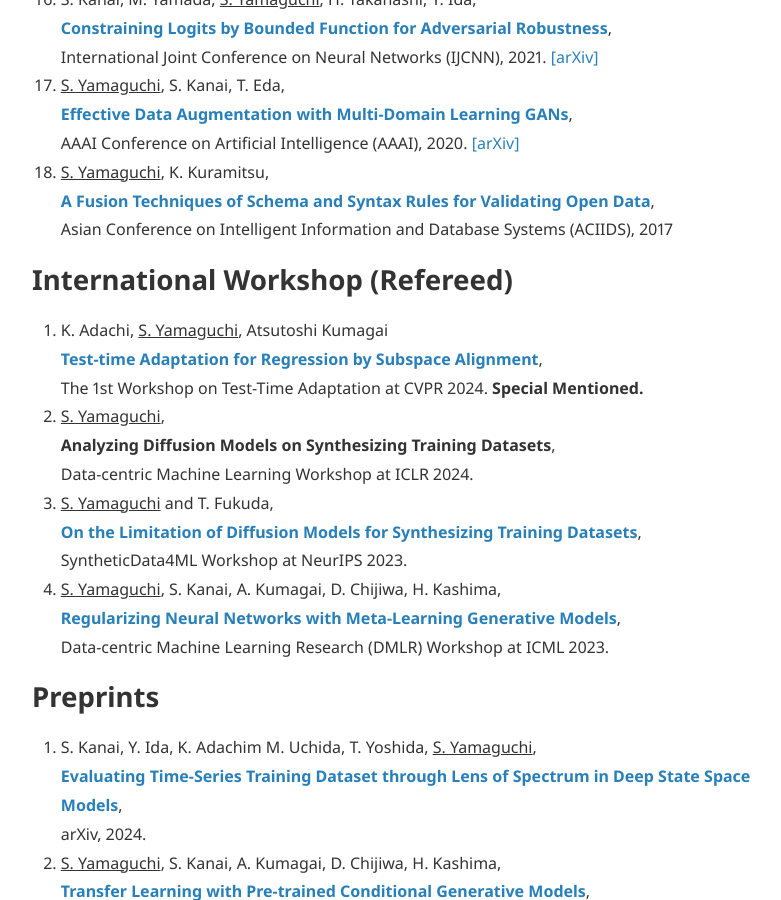
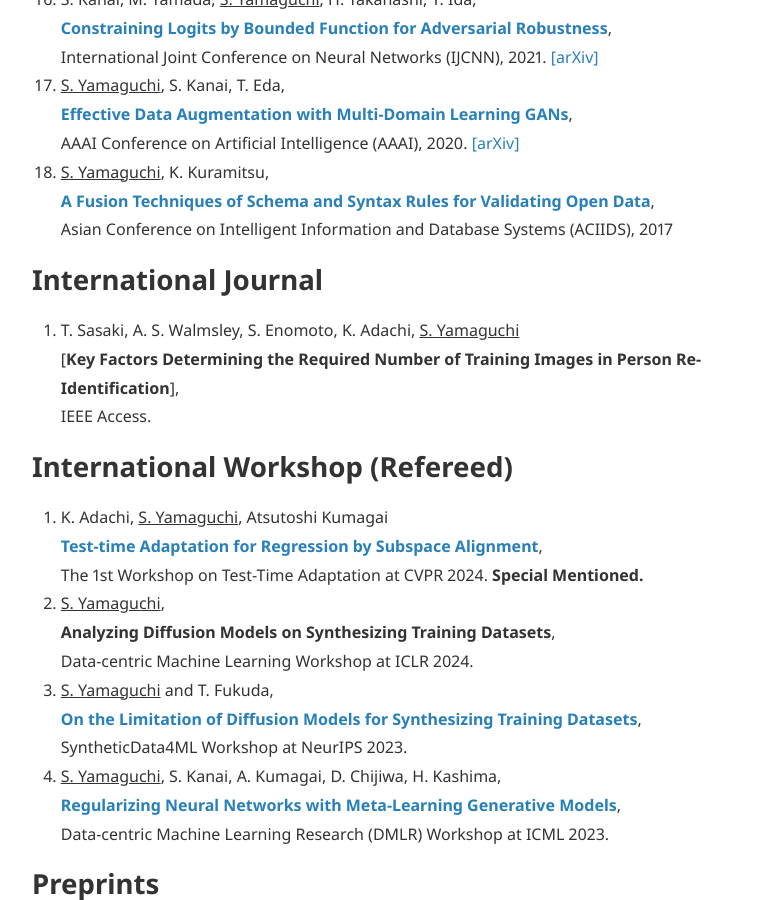
Before and after one commit to yshinya6/yshinya6.github.io, a Jekyll site: the page built from index.md, in a window 1280 px wide and 900 px high, scrolled down 4103 px. Shown: the whole window, without its empty margins (240-1021 px from the left). Built offline with Jekyll 4.4.1, drawn with Linux system fonts in a browser that asks for light colours; nearby versions of some CDN libraries.

Commit message:
Add IEEE Access Sasaki

```diff
--- a/index.md
+++ b/index.md
@@ -115,6 +115,11 @@
 [**A Fusion Techniques of Schema and Syntax Rules for Validating Open Data**](https://link.springer.com/chapter/10.1007/978-3-319-56660-3_37),
 Asian Conference on Intelligent Information and Database Systems (ACIIDS), 2017
 
+## International Journal
+1. T. Sasaki, A. S. Walmsley, S. Enomoto, K. Adachi, <u>S. Yamaguchi</u>
+[**Key Factors Determining the Required Number of Training Images in Person Re-Identification**],
+IEEE Access.
+
 ## International Workshop (Refereed)
 1. K. Adachi, <u>S. Yamaguchi</u>, Atsutoshi Kumagai
 [**Test-time Adaptation for Regression by Subspace Alignment**](https://tta-cvpr2024.github.io/_downloads/5c8596c2798bf34ada89ed342bb08d51/matc_1_test_time_adaptation_for_regre.pdf),
```
